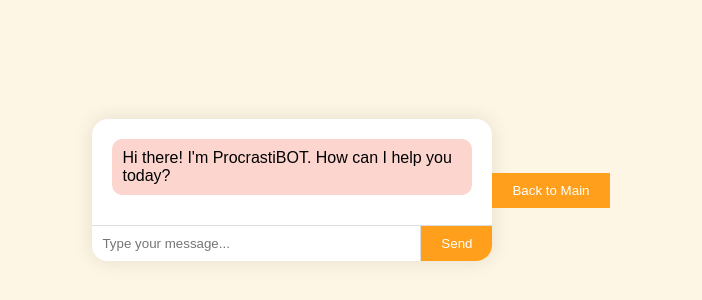
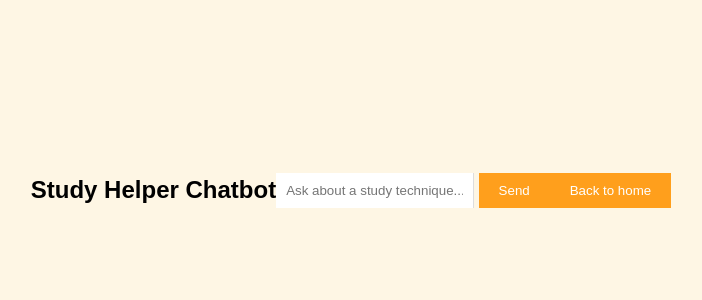
Before and after one commit to Siddhant18082012/ProcastiNOT, a plain HTML site: page Chatbot.html in a window 1280 px wide. Shown: the part 210-510 px from the top of the page, without its empty margins (289-991 px from the left). Drawn offline with Linux system fonts and the light colour scheme.

Commit message:
Update Chatbot.html

```diff
--- a/Chatbot.html
+++ b/Chatbot.html
@@ -1,23 +1,22 @@
 <html lang="en">
 <head>
   <meta charset="UTF-8">
-  <title>ProcrastiNOT Chatbot</title>
-  <link rel="stylesheet" href="chatbot.css">
+  <title>Study Chatbot</title>
+  <link rel="stylesheet" href="chatbot.css" />
 </head>
 <body>
-  <div class="chat-container">
-    <div class="chat-box" id="chat-box">
-      <div class="bot-message">Hi there! I'm ProcrastiBOT. How can I help you today?</div>
-    </div>
-    <div class="input-container">
-      <input type="text" id="user-input" placeholder="Type your message..." />
-      <button onclick="sendMessage()">Send</button>
-    </div>
+
+  <h2>Study Helper Chatbot</h2>
+  <div id="chat-container"></div>
+
+  <div id="input-area">
+    <input type="text" id="user-input" placeholder="Ask about a study technique...">
+    <button id="send-button">Send</button>
   </div>
 
   <script src="chatbot.js"></script>
-  <div class="buttons-container">
-    <button class="side-button" onclick="window.location.href='Mainweb1.html'">Back to Main</button>
-</div>
+  <div class="button-container">
+    <button class="home-button" onclick="window.location.href='Quiz.html'">Back to home</button>
+  </div>
 </body>
 </html>
```
